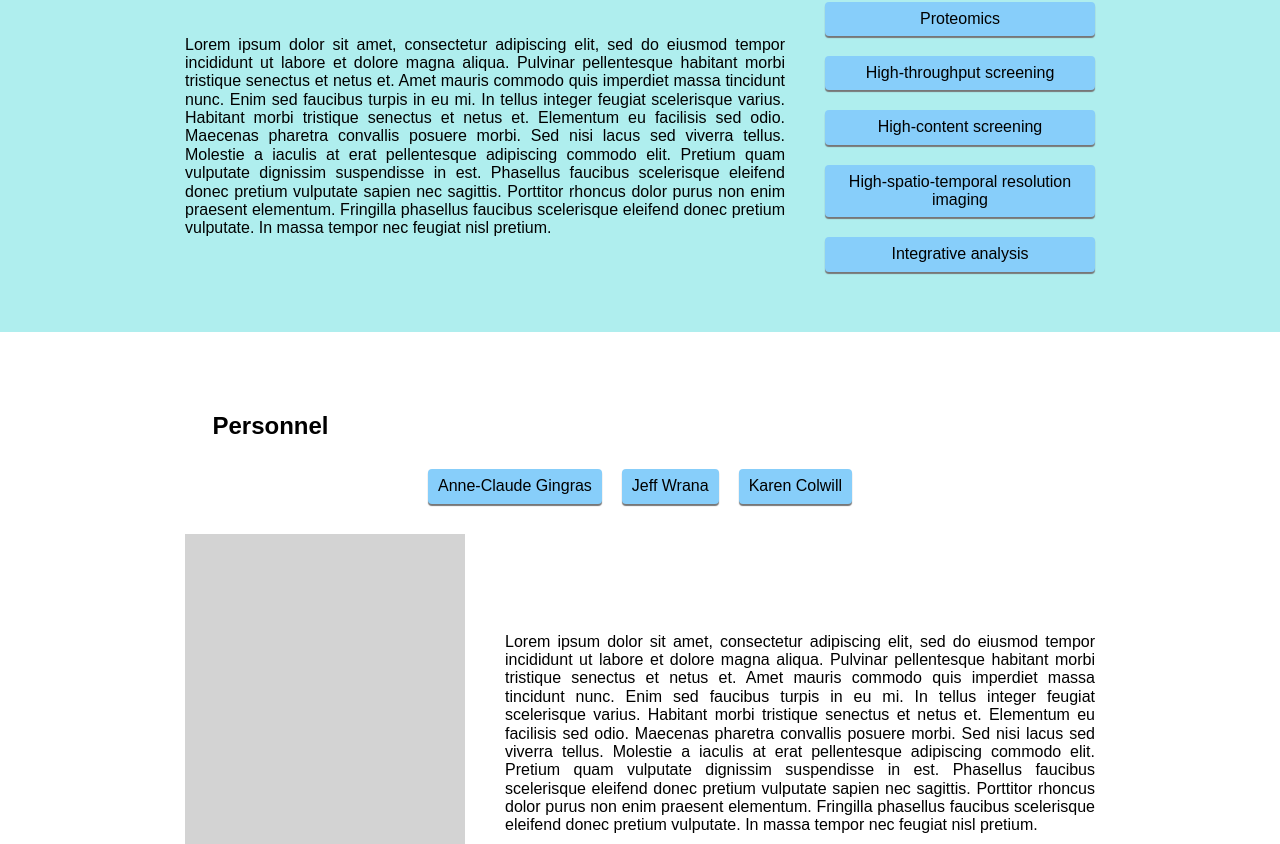
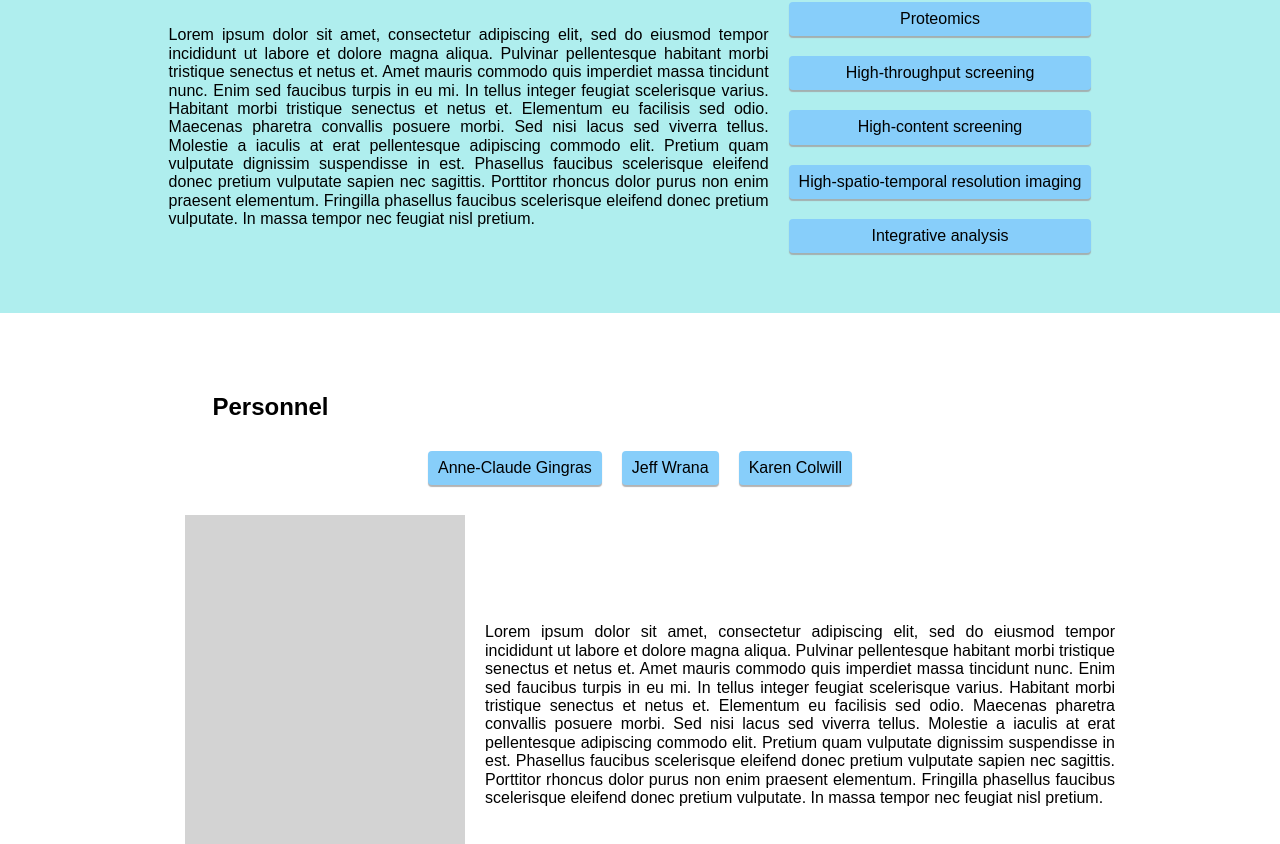
Before and after one commit to gingraslab/nbcc, a React (Create React App) app: page / in a window 1280 px wide. Shown: the part 936-1780 px from the top of the page. Built offline with nearby package versions, Linux system fonts and the light colour scheme.

Commit message:
Change button shadow

```diff
--- a/src/home/__personnel/home__personnel.css
+++ b/src/home/__personnel/home__personnel.css
@@ -9,7 +9,7 @@
 .home__personnel-buttons > * {
   background-color: lightskyblue;
   border-radius: 4px;
-  box-shadow: 0 2px 1px #777;
+  box-shadow: 0 2px 1px rgba(160, 160, 160, 0.8);
   margin: 0 10px;
   padding: 8px 10px;
   text-align: center;
--- a/src/home/__personnel/home__personnel.js
+++ b/src/home/__personnel/home__personnel.js
@@ -22,7 +22,7 @@ const Personnel = () => (
         </div>
         <div className="home__personnel-details">
           <div />
-          <div>
+          <p>
             Lorem ipsum dolor sit amet, consectetur adipiscing elit, sed do eiusmod
             tempor incididunt ut labore et dolore magna aliqua. Pulvinar pellentesque
             habitant morbi tristique senectus et netus et. Amet mauris commodo quis
@@ -35,7 +35,7 @@ const Personnel = () => (
             vulputate sapien nec sagittis. Porttitor rhoncus dolor purus non enim
             praesent elementum. Fringilla phasellus faucibus scelerisque eleifend donec
             pretium vulputate. In massa tempor nec feugiat nisl pretium.
-          </div>
+          </p>
         </div>
       </main>
     </div>
--- a/src/home/__services/home__services.css
+++ b/src/home/__services/home__services.css
@@ -8,7 +8,7 @@
 .home__services-buttons > * {
   background-color: lightskyblue;
   border-radius: 4px;
-  box-shadow: 0 2px 1px #777;
+  box-shadow: 0 2px 1px rgba(160, 160, 160, 0.8);
   padding: 8px 10px;
   text-align: center;
 }
--- a/src/home/__services/home__services.js
+++ b/src/home/__services/home__services.js
@@ -9,7 +9,7 @@ const Services = () => (
         Services
       </h2>
       <main className="home__section-details home__services-details">
-        <div>
+        <p>
         Lorem ipsum dolor sit amet, consectetur adipiscing elit, sed do eiusmod
         tempor incididunt ut labore et dolore magna aliqua. Pulvinar pellentesque
         habitant morbi tristique senectus et netus et. Amet mauris commodo quis
@@ -22,7 +22,7 @@ const Services = () => (
         vulputate sapien nec sagittis. Porttitor rhoncus dolor purus non enim
         praesent elementum. Fringilla phasellus faucibus scelerisque eleifend donec
         pretium vulputate. In massa tempor nec feugiat nisl pretium.
-        </div>
+        </p>
         <div className="home__services-buttons">
           <div>
             Proteomics
```
